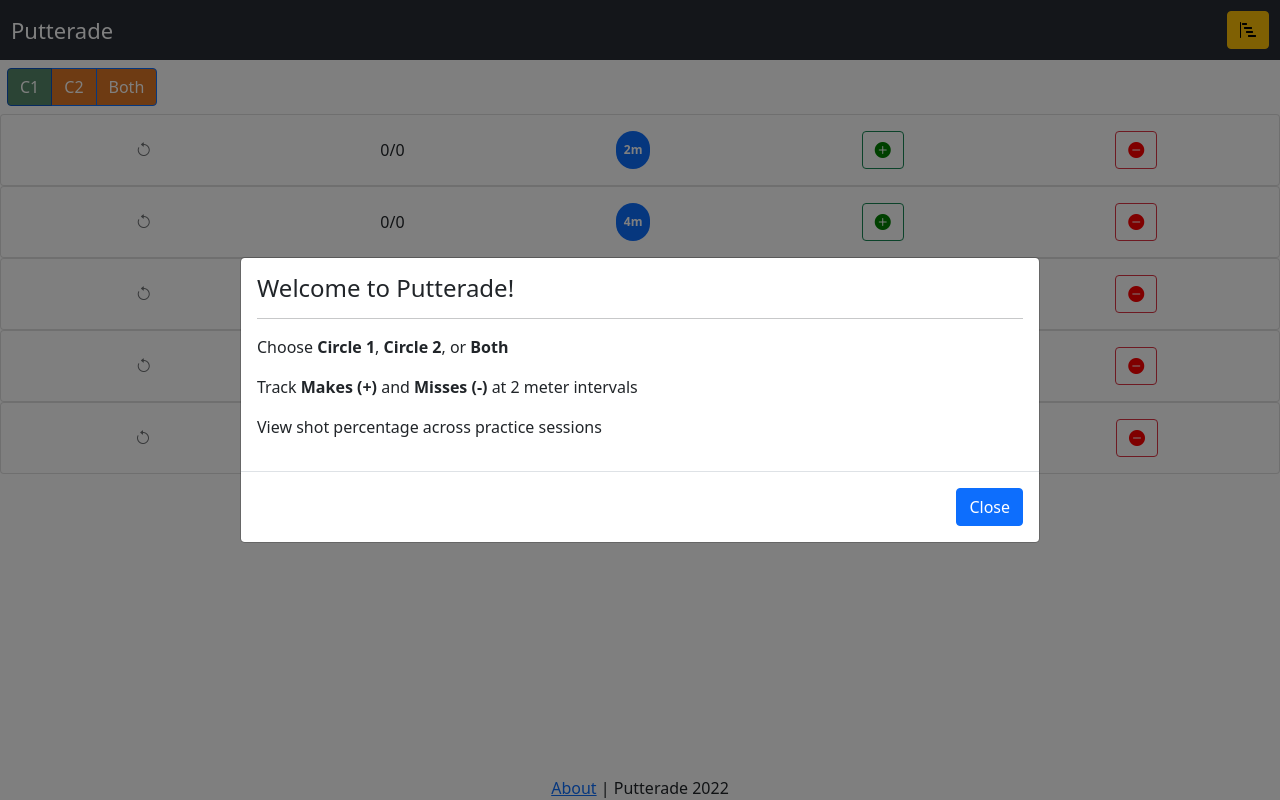
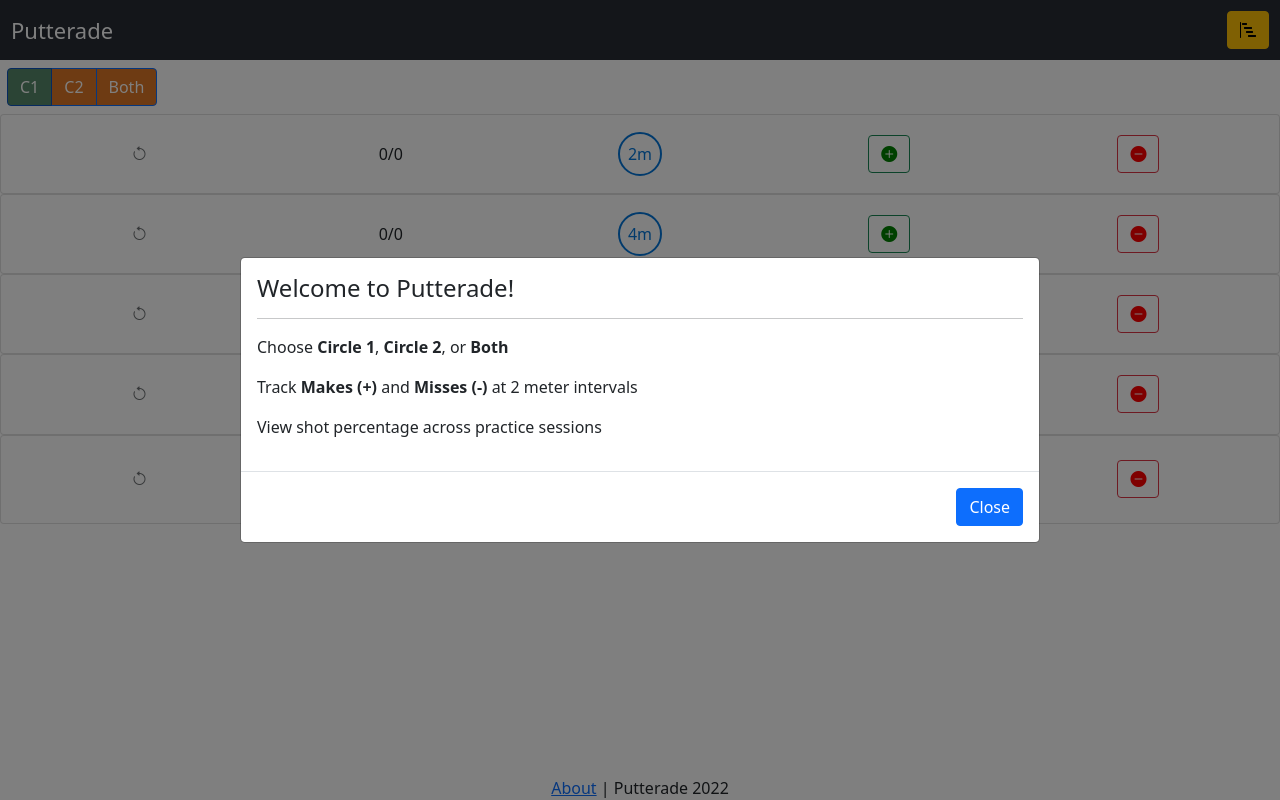
Before and after one commit to zacarey/putterade, a React (Create React App) app: page / in a window 1280 px wide. Built offline with nearby package versions, Linux system fonts and the light colour scheme.

Commit message:
table spacing for shots

```diff
--- a/src/App.css
+++ b/src/App.css
@@ -84,12 +84,17 @@ footer {
 
 .shot {
   display: flex;
-  justify-content: space-around;
 }
 
-.row-text {
+.shot-item {
+  flex:1;
   display: flex;
   align-items: center;
+  justify-content: center;
+}
+
+table{
+  width: 100%;
 }
 
 .btn:focus {
@@ -131,3 +136,20 @@ footer {
 .btn-icon-minus {
   color: red;
 }
+
+
+.distance-circle {
+  display: inline-block;
+  line-height: 0px;
+  border-radius: 50%;
+  border: 2px solid;
+  color: #0275d8;
+}
+
+.distance-circle span {
+  display: inline-block;
+  padding-top: 50%;
+  padding-bottom: 50%;
+  margin-left: 8px;
+  margin-right: 8px;
+}
--- a/src/ShotInterval.js
+++ b/src/ShotInterval.js
@@ -53,8 +53,12 @@ function ShotInterval(props) {
   };
 
   return (
-    <Card className="shot-row-container">
-      <Card.Body className="shot">
+    <Card>
+      <Card.Body>
+        <table>
+          <tbody>
+            <tr className="shot">
+              <td className="shot-item">
                 <Button
                   variant="none"
                   disabled={history.length === 0}
@@ -62,18 +66,28 @@ function ShotInterval(props) {
                 >
                   <i className="bi bi-arrow-counterclockwise"></i>&nbsp;
                 </Button>
-        <span className="row-text">
+              </td>
+              <td className="shot-item">
                 {history.filter((s) => !!s).length}/{history.length}
+              </td>
+              <td className="shot-item">
+                <span className="distance-circle">
+                  <span>{distance + unit}</span>
                 </span>
-        <Badge pill bg="primary" className="row-text">
-          <span>{distance + unit}</span>
-        </Badge>
+              </td>
+              <td className="shot-item">
                 <Button variant="outline-success" onClick={addMake}>
                   <i className="btn-icon-add bi bi-plus-circle-fill"></i>
                 </Button>
+              </td>
+              <td className="shot-item">
                 <Button variant="outline-danger" onClick={addMiss}>
                   <i className="btn-icon-minus bi bi-dash-circle-fill"></i>
                 </Button>
+              </td>
+            </tr>
+          </tbody>
+        </table>
       </Card.Body>
     </Card>
   );
```
Lines whose indentation alone changed are shown as unchanged.
